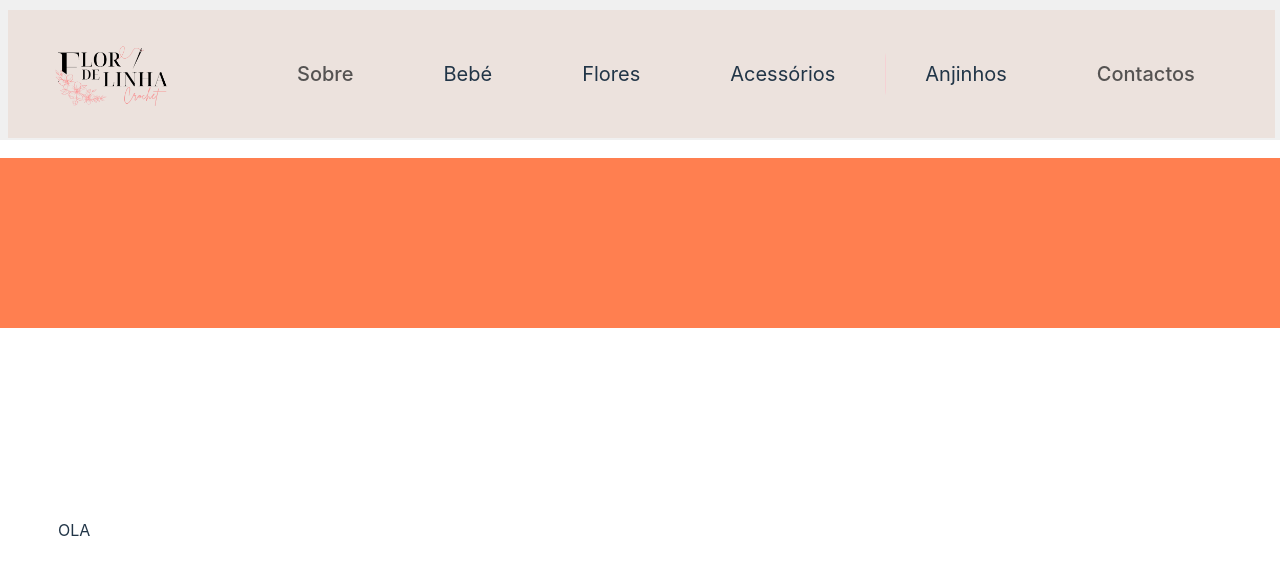
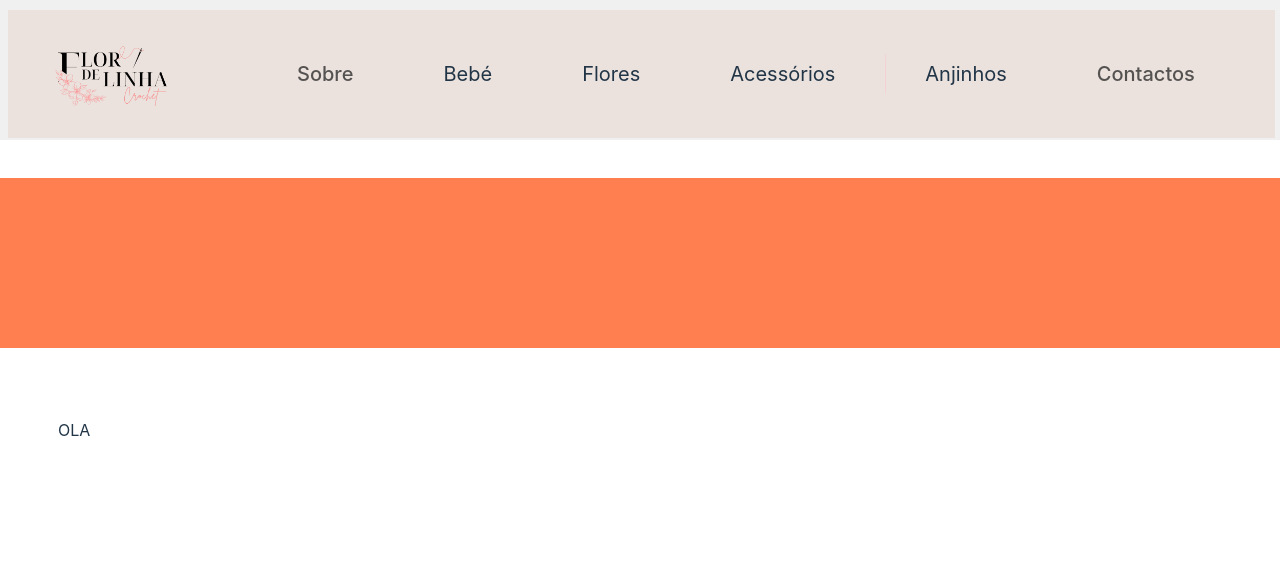
Before and after one commit to ozefreitas/flordelinha_website, a React (Vite) app: page / in a window 1280 px wide. Shown: the top 574 px of the page. Built offline with nearby package versions, Linux system fonts and the light colour scheme.

Commit message:
Fixed styling of mainContentContainer

```diff
--- a/src/App.css
+++ b/src/App.css
@@ -10,7 +10,7 @@
 
 .mainContentContainer {
   min-height: 200vh;
-  margin-top: 140px;
+  margin-top: 20px;
   margin-left: 50px;
   margin-right: 50px;
   z-index: 0;
--- a/src/components/PageTitle/pagetitle.module.css
+++ b/src/components/PageTitle/pagetitle.module.css
@@ -3,10 +3,10 @@
   height: 170px;
   margin-left: -8px;
   margin-right: -8px;
-  margin-top: 150px;
+  margin-top: 170px;
   background-color: coral;
   display: flex;
-justify-content: center;
-align-items: center;
-font-size: 50px;
+  justify-content: center;
+  align-items: center;
+  font-size: 50px;
 }
```
